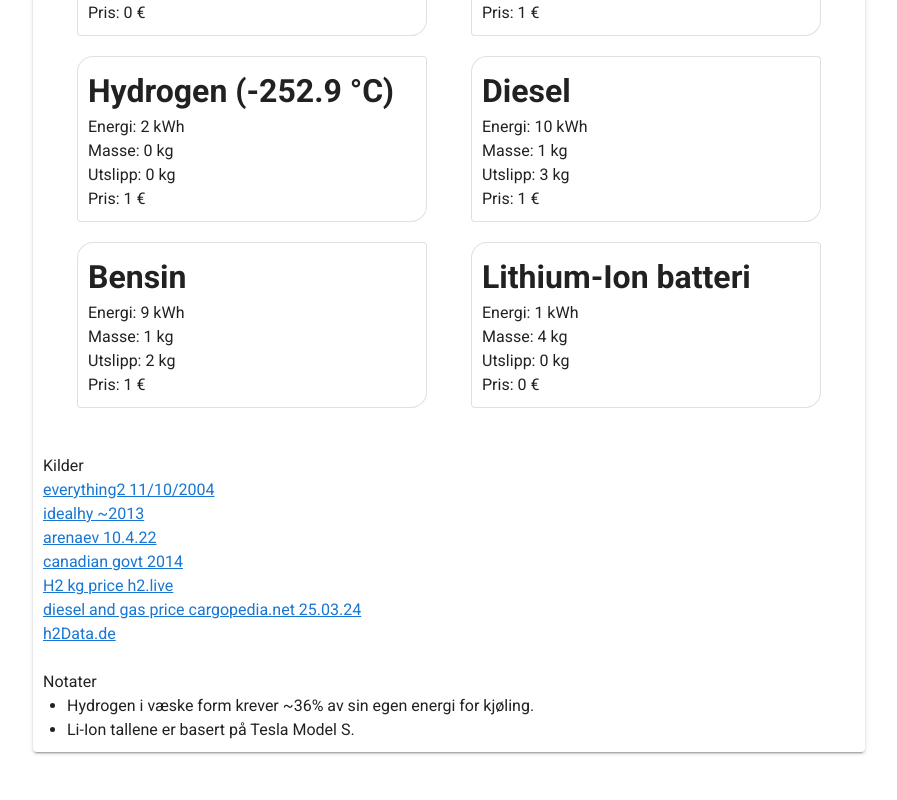
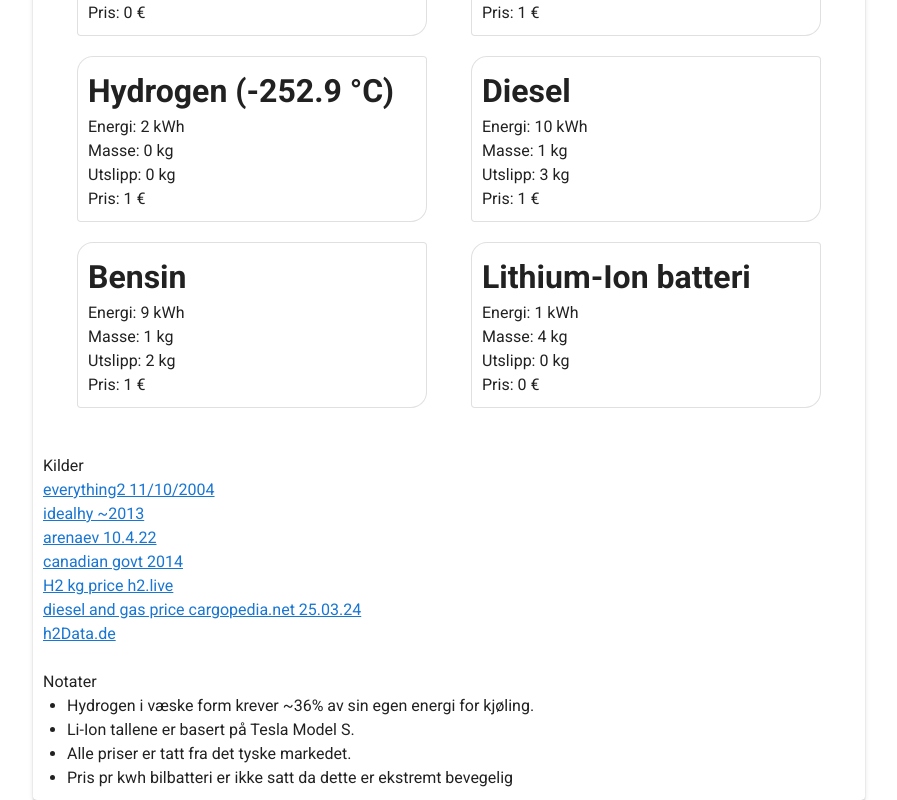
Before and after one commit to KristianSvanholm/fuelcalc, a Vue app: page / in a window 1280 px wide. Shown: the part 452-1252 px from the top of the page, without its empty margins (191-1088 px from the left). Before the commit the page ends 1204 px from the top, so only its background shows below. Built offline with nearby package versions, Linux system fonts and the light colour scheme.

Commit message:
Add note for missing li-ion price

```diff
--- a/src/components/FuelCalc.vue
+++ b/src/components/FuelCalc.vue
@@ -44,6 +44,8 @@
     <ul>
         <li>Hydrogen i væske form krever ~36% av sin egen energi for kjøling.</li>
         <li>Li-Ion tallene er basert på Tesla Model S.</li>
+        <li>Alle priser er tatt fra det tyske markedet.</li>
+        <li>Pris pr kwh bilbatteri er ikke satt da dette er ekstremt bevegelig</li>
     </ul>
     </v-card>
 </template>
```
